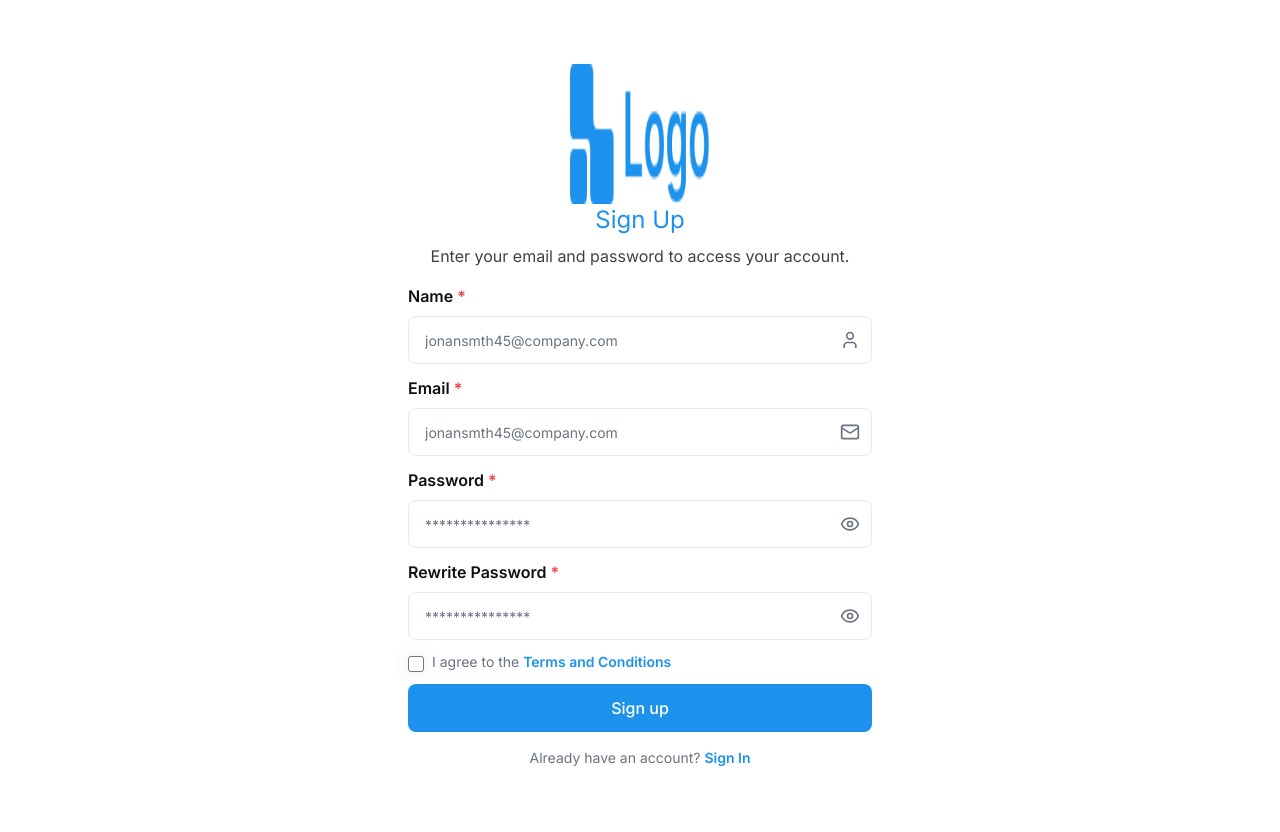
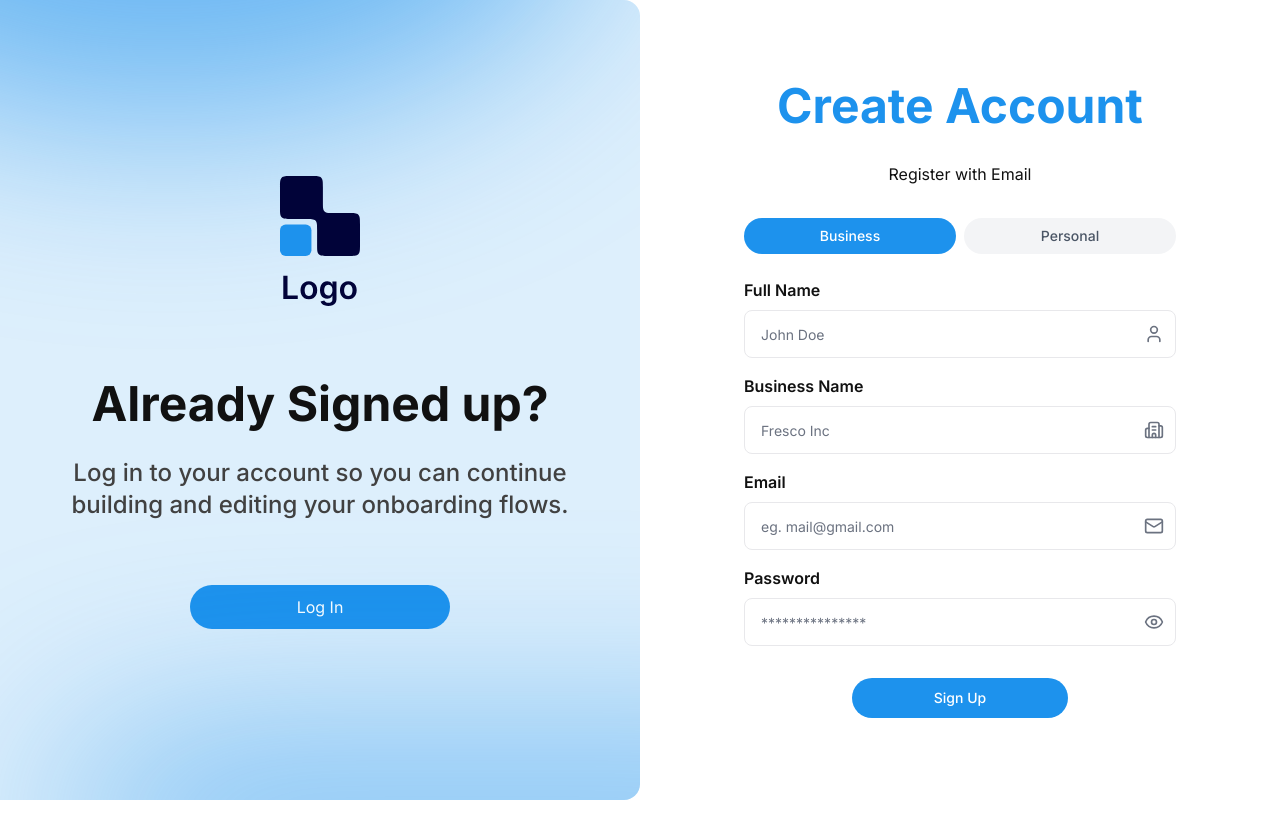
Before and after one commit to nrbnayon/track-fleet-pro-web, a Next.js app: page /signup in a window 1280 px wide. After the commit the page ends 800 px from the top, so only its background shows below. Built offline with nearby package versions, Linux system fonts and the light colour scheme; no server answers.

Commit message:
Added signup pages

```diff
--- a/app/(auth)/success/page.tsx
+++ b/app/(auth)/success/page.tsx
@@ -36,7 +36,7 @@ export default function CongratulationsPage() {
               Congratulations !
             </h1>
             <h2 className="text-base text-secondary mb-10 px-5 mx-auto">
-              Password Reset successful! You’ll be redirected to the login screen now.
+              Your account has been created successfully. Log in to explore more.
             </h2>
           </div>
           <div className="w-full flex justify-center items-center">
--- a/components/Auth/RegisterForm.tsx
+++ b/components/Auth/RegisterForm.tsx
@@ -8,34 +8,56 @@ import { toast } from "sonner";
 import { Button } from "@/components/ui/button";
 import { Input } from "@/components/ui/input";
 import { CardHeader } from "@/components/ui/card";
-import { Eye, EyeOff, Loader2, Mail, User } from "lucide-react";
+import { Eye, EyeOff, Loader2, Mail, User, Building2 } from "lucide-react";
 import { useRouter } from "next/navigation";
 import Image from "next/image";
-import { signupValidationSchema } from "@/lib/formDataValidation";
 import Link from "next/link";
+
+// Updated validation schema for signup with account type
+const signupValidationSchema = z.object({
+  accountType: z.enum(["business", "personal"]),
+  full_name: z.string().min(2, "Full name must be at least 2 characters"),
+  business_name: z.string().optional(),
+  email: z.string().email("Invalid email address"),
+  password: z.string().min(6, "Password must be at least 6 characters"),
+}).refine((data) => {
+  if (data.accountType === "business" && !data.business_name) {
+    return false;
+  }
+  return true;
+}, {
+  message: "Business name is required for business accounts",
+  path: ["business_name"],
+});
 
 type RegisterFormData = z.infer<typeof signupValidationSchema>;
 
 export default function RegisterForm() {
   const [showPassword, setShowPassword] = useState(false);
-  const [showConfirmPassword, setShowConfirmPassword] = useState(false);
   const [isLoading, setIsLoading] = useState(false);
+  const [accountType, setAccountType] = useState<"business" | "personal">("business");
   const router = useRouter();
 
   const {
     register,
     handleSubmit,
     formState: { errors, isSubmitting },
+    setValue,
   } = useForm<RegisterFormData>({
     resolver: zodResolver(signupValidationSchema),
     defaultValues: {
+      accountType: "business",
       full_name: "",
+      business_name: "",
       email: "",
       password: "",
-      confirmPassword: "",
-      agreeToTerms: false,
     },
   });
+
+  const handleAccountTypeChange = (type: "business" | "personal") => {
+    setAccountType(type);
+    setValue("accountType", type);
+  };
 
   const onSubmit = async (data: RegisterFormData) => {
     setIsLoading(true);
@@ -44,24 +66,29 @@ export default function RegisterForm() {
       // Simulate API call delay
       await new Promise((resolve) => setTimeout(resolve, 1500));
 
+      // Store email for OTP verification
+      localStorage.setItem("signupEmail", data.email);
+      localStorage.setItem("otpSentTime", Date.now().toString());
+
       // Log the form data to console
       console.log("Registration Form Data:", {
+        accountType: data.accountType,
         full_name: data.full_name,
+        business_name: data.business_name,
         email: data.email,
         password: data.password,
-        agreeToTerms: data.agreeToTerms,
         timestamp: new Date().toISOString(),
       });
 
       // Simulate successful registration
-      toast.success("Registration successful!", {
-        description: `Welcome, ${data.full_name}! Your account has been created.`,
+      toast.success("Registration initiated!", {
+        description: `Please verify your email to complete registration.`,
         duration: 2000,
       });
 
-      // Redirect to login after a short delay
+      // Redirect to OTP verification
       setTimeout(() => {
-        router.push("/login");
+        router.push("/verify-otp");
       }, 1000);
     } catch (error) {
       console.error("Registration error:", error);
@@ -75,51 +102,94 @@ export default function RegisterForm() {
   };
 
   return (
-    <div className="min-h-screen flex flex-col-reverse lg:flex-row bg-background">
-      {/* Right Side - Register Form */}
-      <div className="flex-1 bg-background flex items-center justify-center p-4 sm:p-6 lg:p-8 order-1 lg:order-2">
-        <div className="w-full max-w-sm sm:max-w-md lg:max-w-xl p-4 sm:p-8 rounded-md sm:rounded-lg lg:rounded-2xl border-none shadow-none bg-white dark:bg-gray-800">
-          <div className="w-full flex justify-center items-center">
-            <Image
-              src="/icons/logo.png"
-              alt="logo"
-              width={120}
-              height={120}
-              className="w-[100px] h-[100px] md:w-[140px] md:h-[140px]"
+    <div className="bg-white w-full min-h-screen flex flex-col lg:flex-row">
+      {/* Left Side - Already Signed up Section */}
+      <aside className="hidden lg:flex w-full lg:w-[45%] xl:w-1/2 h-full lg:min-h-screen relative flex-col items-center justify-center gap-8 lg:gap-16 bg-[#DDEFFC] lg:rounded-[0px_16px_16px_0px] overflow-hidden px-6 py-12">
+        <div className="flex flex-col w-35 lg:w-45 items-center gap-2 lg:gap-3 relative z-10">
+          <div className="relative w-16 h-16 lg:w-45 lg:h-35">
+            <img
+              className="absolute top-0 left-0 w-16 h-16 lg:w-45 lg:h-35"
+              alt="Logo icon"
+              src="/icons/logo.svg"
             />
           </div>
+        </div>
+
+        <div className="flex flex-col w-full max-w-3xl lg:max-w-4xl items-center gap-4 lg:gap-6 relative z-10 px-4">
+          <h1 className="relative font-bold text-foreground text-3xl lg:text-5xl text-center tracking-[0] leading-[36px] lg:leading-[57.6px]">
+            Already Signed up?
+          </h1>
+          <p className="relative font-medium text-secondary text-lg lg:text-2xl text-center max-w-xl">
+            Log in to your account so you can continue building and editing your onboarding flows.
+          </p>
+        </div>
+
+        <Link href='/login' className="flex w-65 items-center justify-center py-2.5 text-white bg-primary rounded-full">
+          Log In
+        </Link>
+
+        <div className="top-[-200px] lg:top-[-373px] left-[-150px] lg:left-[-257px] absolute w-[600px] lg:w-[850px] h-[350px] lg:h-[496px] bg-[#1d92ed99] rounded-[300px/175px] lg:rounded-[425px/248px] blur-[100px]" />
+        <div className="bottom-[-200px] lg:bottom-[-92px] right-[-150px] lg:right-[-267px] absolute w-[200px] lg:w-[850px] h-[100px] lg:h-[150px] bg-[#1d92ed99] rounded-[300px/175px] lg:rounded-[425px/248px] blur-[100px]" />
+      </aside>
+
+      {/* ------------- Right side ------------- */}
+      <div className="flex w-full lg:w-1/2 min-h-screen relative flex-col items-center justify-center gap-8 lg:gap-12 px-6 py-12 lg:px-8 xl:px-12">
+        <div className="w-full max-w-sm sm:max-w-md lg:max-w-xl p-4 sm:p-8 rounded-md sm:rounded-lg lg:rounded-2xl border-none shadow-none bg-white">
           <CardHeader className="text-center">
-            <h2 className="text-lg sm:text-2xl text-primary dark:text-white">
-              Sign Up
-            </h2>
+            <h1 className="text-3xl lg:text-5xl font-bold text-primary mb-6">
+              Create Account
+            </h1>
           </CardHeader>
-          <CardHeader className="text-center mb-2">
-            <h2 className="text-base text-secondary">
-              Enter your email and password to access your account.
+          <CardHeader className="text-center mb-6">
+            <h2 className="text-base text-foreground">
+              Register with Email
             </h2>
           </CardHeader>
 
           <div className="px-2 sm:px-4 lg:px-6">
             <form
-              className="space-y-4 sm:space-y-3"
+              className="space-y-4 sm:space-y-4"
               onSubmit={handleSubmit(onSubmit)}
             >
-              {/* Name Field */}
+              {/* Account Type Toggle */}
+              <div className="flex gap-2 mb-6">
+                <button
+                  type="button"
+                  onClick={() => handleAccountTypeChange("business")}
+                  className={`flex-1 py-2 px-4 rounded-full text-sm font-medium transition-colors ${accountType === "business"
+                      ? "bg-primary text-white"
+                      : "bg-gray-100 text-gray-600 hover:bg-gray-200"
+                    }`}
+                >
+                  Business
+                </button>
+                <button
+                  type="button"
+                  onClick={() => handleAccountTypeChange("personal")}
+                  className={`flex-1 py-2 px-4 rounded-full text-sm font-medium transition-colors ${accountType === "personal"
+                      ? "bg-primary text-white"
+                      : "bg-gray-100 text-gray-600 hover:bg-gray-200"
+                    }`}
+                >
+                  Personal
+                </button>
+              </div>
+
+              {/* Full Name Field */}
               <div className="space-y-2">
                 <label
                   htmlFor="full_name"
                   className="text-foreground text-sm sm:text-base font-semibold block"
                 >
-                  Name <span className="text-destructive">*</span>
+                  Full Name
                 </label>
                 <div className="relative">
                   <Input
                     id="full_name"
                     type="text"
-                    placeholder="jonansmth45@company.com"
-                    className={`pl-4 pr-10 h-10 sm:h-12 rounded-md shadow-none text-foreground placeholder:text-muted-foreground text-sm sm:text-base ${
-                      errors.full_name
-                        ? "border-destructive focus:border-destructive"
+                    placeholder="John Doe"
+                    className={`pl-4 pr-10 h-10 sm:h-12 rounded-md shadow-none text-foreground placeholder:text-muted-foreground text-sm sm:text-base ${errors.full_name
+                        ? "border-error focus:border-error"
                         : "input-focus"
                       }`}
                     {...register("full_name")}
@@ -128,11 +198,42 @@ export default function RegisterForm() {
                   <User className="absolute right-3 top-1/2 transform -translate-y-1/2 h-4 w-4 sm:h-5 sm:w-5 text-muted-foreground" />
                 </div>
                 {errors.full_name && (
-                  <p className="text-destructive text-xs mt-1">
+                  <p className="text-error text-xs mt-1">
                     {errors.full_name.message}
                   </p>
                 )}
               </div>
+
+              {/* Business Name Field - Only shown for business accounts */}
+              {accountType === "business" && (
+                <div className="space-y-2">
+                  <label
+                    htmlFor="business_name"
+                    className="text-foreground text-sm sm:text-base font-semibold block"
+                  >
+                    Business Name
+                  </label>
+                  <div className="relative">
+                    <Input
+                      id="business_name"
+                      type="text"
+                      placeholder="Fresco Inc"
+                      className={`pl-4 pr-10 h-10 sm:h-12 rounded-md shadow-none text-foreground placeholder:text-muted-foreground text-sm sm:text-base ${errors.business_name
+                          ? "border-error focus:border-error"
+                          : "input-focus"
+                        }`}
+                      {...register("business_name")}
+                      disabled={isLoading}
+                    />
+                    <Building2 className="absolute right-3 top-1/2 transform -translate-y-1/2 h-4 w-4 sm:h-5 sm:w-5 text-muted-foreground" />
+                  </div>
+                  {errors.business_name && (
+                    <p className="text-error text-xs mt-1">
+                      {errors.business_name.message}
+                    </p>
+                  )}
+                </div>
+              )}
 
               {/* Email Field */}
               <div className="space-y-2">
@@ -140,16 +241,15 @@ export default function RegisterForm() {
                   htmlFor="email"
                   className="text-foreground text-sm sm:text-base font-semibold block"
                 >
-                  Email <span className="text-destructive">*</span>
+                  Email
                 </label>
                 <div className="relative">
                   <Input
                     id="email"
                     type="text"
-                    placeholder="jonansmth45@company.com"
-                    className={`pl-4 pr-10 h-10 sm:h-12 rounded-md shadow-none text-foreground placeholder:text-muted-foreground text-sm sm:text-base ${
-                      errors.email
-                        ? "border-destructive focus:border-destructive"
+                    placeholder="eg. mail@gmail.com"
+                    className={`pl-4 pr-10 h-10 sm:h-12 rounded-md shadow-none text-foreground placeholder:text-muted-foreground text-sm sm:text-base ${errors.email
+                        ? "border-error focus:border-error"
                         : "input-focus"
                       }`}
                     {...register("email")}
@@ -158,7 +258,7 @@ export default function RegisterForm() {
                   <Mail className="absolute right-3 top-1/2 transform -translate-y-1/2 h-4 w-4 sm:h-5 sm:w-5 text-muted-foreground" />
                 </div>
                 {errors.email && (
-                  <p className="text-destructive text-xs mt-1">
+                  <p className="text-error text-xs mt-1">
                     {errors.email.message}
                   </p>
                 )}
@@ -170,16 +270,15 @@ export default function RegisterForm() {
                   htmlFor="password"
                   className="text-foreground text-sm sm:text-base font-semibold block"
                 >
-                  Password <span className="text-destructive">*</span>
+                  Password
                 </label>
                 <div className="relative">
                   <Input
                     id="password"
                     type={showPassword ? "text" : "password"}
                     placeholder="***************"
-                    className={`pl-4 pr-10 h-10 sm:h-12 rounded-md shadow-none text-foreground placeholder:text-muted-foreground text-sm sm:text-base ${
-                      errors.password
-                        ? "border-destructive focus:border-destructive"
+                    className={`pl-4 pr-10 h-10 sm:h-12 rounded-md shadow-none text-foreground placeholder:text-muted-foreground text-sm sm:text-base ${errors.password
+                        ? "border-error focus:border-error"
                         : "input-focus"
                       }`}
                     {...register("password")}
@@ -199,108 +298,31 @@ export default function RegisterForm() {
                   </button>
                 </div>
                 {errors.password && (
-                  <p className="text-destructive text-xs mt-1">
+                  <p className="text-error text-xs mt-1">
                     {errors.password.message}
                   </p>
                 )}
               </div>
 
-              {/* Confirm Password Field */}
-              <div className="space-y-2">
-                <label
-                  htmlFor="confirmPassword"
-                  className="text-foreground text-sm sm:text-base font-semibold block"
-                >
-                  Rewrite Password <span className="text-destructive">*</span>
-                </label>
-                <div className="relative">
-                  <Input
-                    id="confirmPassword"
-                    type={showConfirmPassword ? "text" : "password"}
-                    placeholder="***************"
-                    className={`pl-4 pr-10 h-10 sm:h-12 rounded-md shadow-none text-foreground placeholder:text-muted-foreground text-sm sm:text-base ${
-                      errors.confirmPassword
-                        ? "border-destructive focus:border-destructive"
-                        : "input-focus"
-                    }`}
-                    {...register("confirmPassword")}
-                    disabled={isLoading}
-                  />
-                  <button
-                    type="button"
-                    onClick={() => setShowConfirmPassword(!showConfirmPassword)}
-                    className="absolute right-3 top-1/2 transform -translate-y-1/2 hover:text-primary transition-colors"
-                    disabled={isLoading}
-                  >
-                    {showConfirmPassword ? (
-                      <EyeOff className="h-4 w-4 sm:h-5 sm:w-5 text-muted-foreground" />
-                    ) : (
-                      <Eye className="h-4 w-4 sm:h-5 sm:w-5 text-muted-foreground" />
-                    )}
-                  </button>
-                </div>
-                {errors.confirmPassword && (
-                  <p className="text-destructive text-xs mt-1">
-                    {errors.confirmPassword.message}
-                  </p>
-                )}
-              </div>
-
-              {/* Terms and Conditions Checkbox */}
-              <div className="flex items-start space-x-2">
-                <input
-                  type="checkbox"
-                  id="agreeToTerms"
-                  className="mt-1 h-4 w-4 rounded border-border text-primary focus:ring-2 focus:ring-primary/20"
-                  {...register("agreeToTerms")}
-                  disabled={isLoading}
-                />
-                <label
-                  htmlFor="agreeToTerms"
-                  className="text-sm text-muted-foreground"
-                >
-                  I agree to the{" "}
-                  <Link
-                    href="/terms"
-                    className="text-primary font-semibold hover:underline"
-                  >
-                    Terms and Conditions
-                  </Link>
-                </label>
-              </div>
-              {errors.agreeToTerms && (
-                <p className="text-destructive text-xs mt-1">
-                  {errors.agreeToTerms.message}
-                </p>
-              )}
-
               {/* Sign Up Button */}
+              <div className="w-full flex justify-center items-center mt-8">
                 <Button
                   type="submit"
-                className="w-full h-10 sm:h-12 bg-primary hover:bg-primary/90 text-white rounded-md disabled:opacity-50 disabled:cursor-not-allowed focus:ring-2 focus:ring-primary/20 text-sm sm:text-base"
+                  size='lg'
+                  className="w-1/2 text-white rounded-md disabled:opacity-50 disabled:cursor-not-allowed focus:ring-2 focus:ring-indigo-500/20 bg-primary rounded-full"
                   disabled={isLoading || isSubmitting}
                 >
                   {isLoading ? (
                     <>
                       <Loader2 className="mr-2 h-4 w-4 animate-spin" />
-                    Creating account...
+                      Sign Up...
                     </>
                   ) : (
-                  "Sign up"
+                    "Sign Up"
                   )}
                 </Button>
+              </div>
             </form>
-          </div>
-          <div className="w-full flex justify-center items-center mt-4">
-            <p className="text-muted-foreground text-sm">
-              Already have an account?{" "}
-              <Link
-                href="/login"
-                className="text-primary font-semibold hover:underline transition-colors"
-              >
-                Sign In
-              </Link>
-            </p>
           </div>
         </div>
       </div>
--- a/components/Auth/VerifyOtp.tsx
+++ b/components/Auth/VerifyOtp.tsx
@@ -47,16 +47,16 @@ export default function VerifyOtp() {
 
   // Initialize timer and email on component mount
   useEffect(() => {
-    const storedEmail = localStorage.getItem("resetEmail");
+    const storedEmail = localStorage.getItem("signupEmail") || localStorage.getItem("resetEmail");
     const otpSentTime = localStorage.getItem("otpSentTime");
     const timerKey = `otpTimer_${storedEmail}`;
     const storedTimeLeft = localStorage.getItem(timerKey);
 
     if (!storedEmail) {
       toast.error("Session expired", {
-        description: "Please start the password reset process again.",
+        description: "Please start the signup process again.",
       });
-      router.push("/forgot-password");
+      router.push("/signup");
       return;
     }
 
@@ -127,7 +127,7 @@ export default function VerifyOtp() {
 
       // Simulate successful OTP verification
       toast.success("OTP verified successfully!", {
-        description: "Redirecting to reset password...",
+        description: "Redirecting...",
         duration: 2000,
       });
 
@@ -139,8 +139,15 @@ export default function VerifyOtp() {
       const timerKey = `otpTimer_${email}`;
       localStorage.removeItem(timerKey);
 
+      // Check if it's signup or password reset flow
+      const isSignupFlow = localStorage.getItem("signupEmail");
+
       setTimeout(() => {
-        router.push("/reset-password");
+        if (isSignupFlow) {
+          router.push("/success");
+        } else {
+          router.push("/reset-password");
+        }
       }, 1000);
     } catch (error) {
       console.error("OTP verification error:", error);
```
Lines whose indentation alone changed are shown as unchanged.
